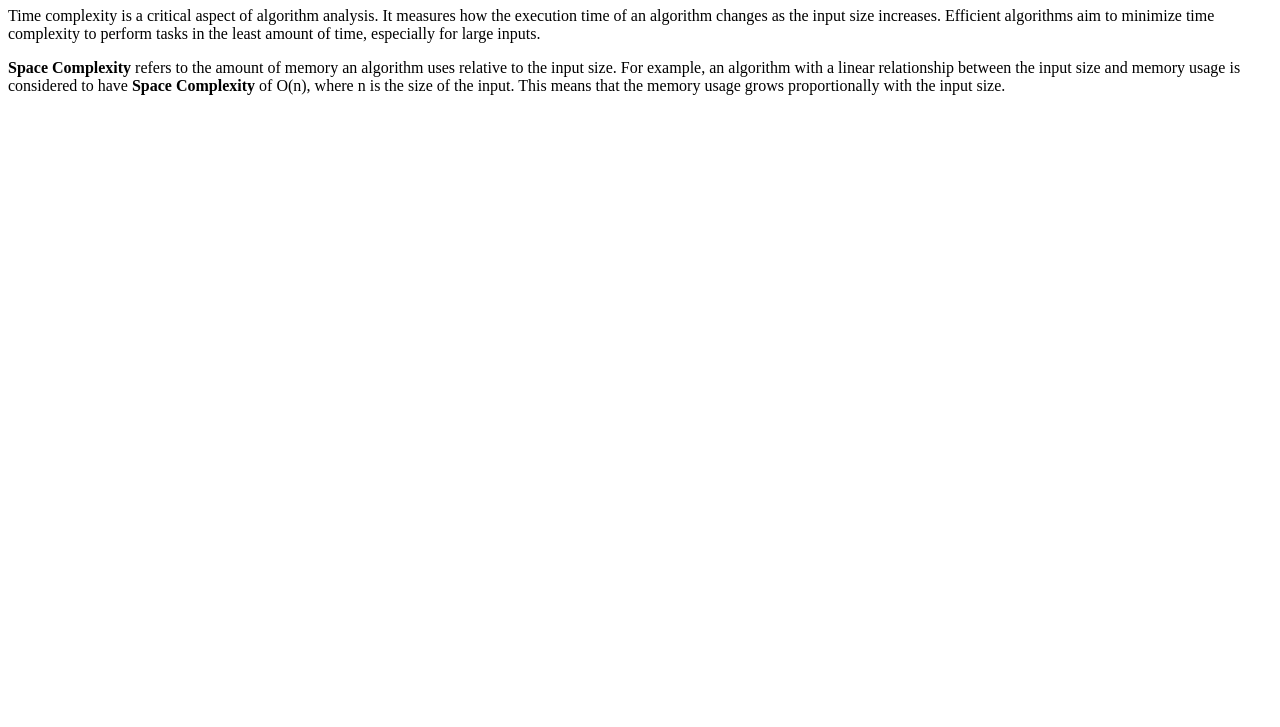
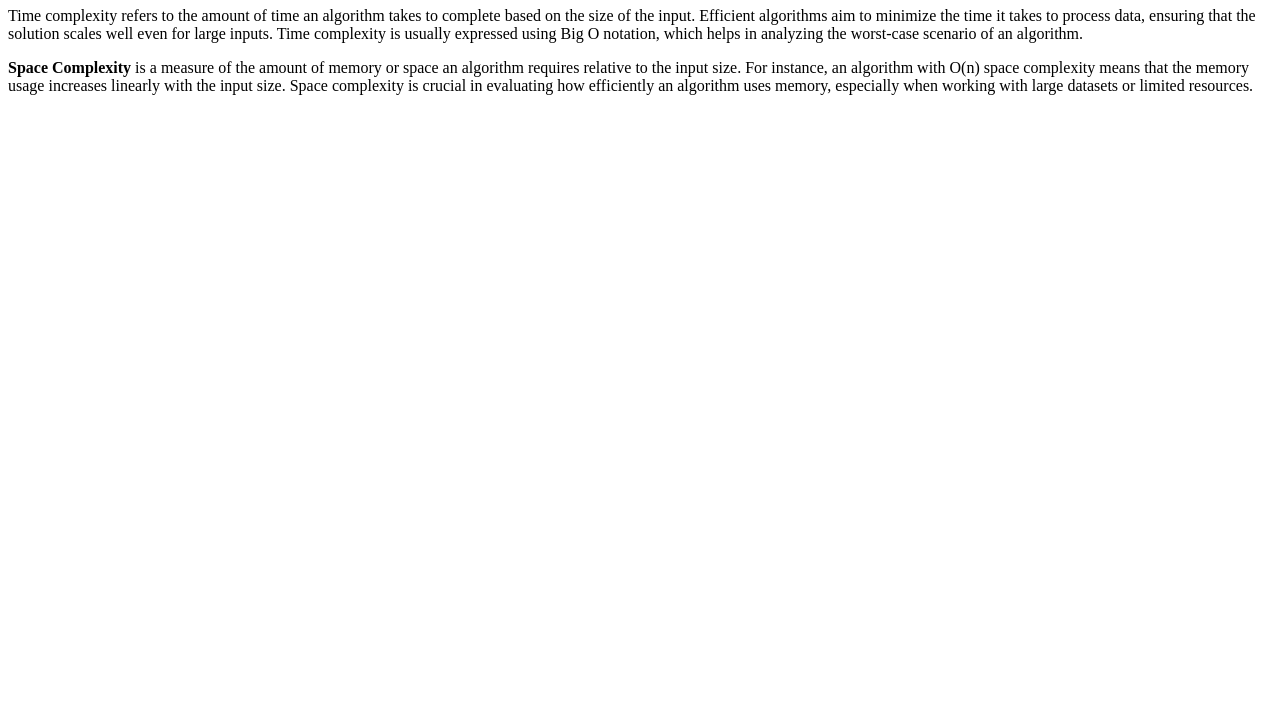
Before and after one commit to acciojob/time-and-space-complexity-bhawana-web, a website: page main.html in a window 1280 px wide. Shown: the part 73-800 px from the top of the page. Drawn offline with Linux system fonts and the light colour scheme.

Commit message:
created a submission

```diff
--- a/main.html
+++ b/main.html
@@ -1,29 +1,17 @@
 <!DOCTYPE html>
 <html lang="en">
-
 <head>
     <meta charset="UTF-8">
     <meta name="viewport" content="width=device-width, initial-scale=1.0">
     <title>Time and Space Complexity</title>
 </head>
-
 <body>
 
     <h1>Time and Space Complexity</h1>
 
-    <p>
-        Time complexity is a critical aspect of algorithm analysis. It measures how the execution time of an algorithm
-        changes as the input size increases. Efficient algorithms aim to minimize time complexity to perform tasks
-        in the least amount of time, especially for large inputs.
-    </p>
+    <p>Time complexity refers to the amount of time an algorithm takes to complete based on the size of the input. Efficient algorithms aim to minimize the time it takes to process data, ensuring that the solution scales well even for large inputs. Time complexity is usually expressed using Big O notation, which helps in analyzing the worst-case scenario of an algorithm.</p>
 
-    <p>
-        <b>Space Complexity</b> refers to the amount of memory an algorithm uses relative to the input size.
-        For example, an algorithm with a linear relationship between the input size and memory usage is considered
-        to have <b>Space Complexity</b> of O(n), where n is the size of the input. This means that the memory usage grows
-        proportionally with the input size.
-    </p>
+    <p><b>Space Complexity</b> is a measure of the amount of memory or space an algorithm requires relative to the input size. For instance, an algorithm with O(n) space complexity means that the memory usage increases linearly with the input size. Space complexity is crucial in evaluating how efficiently an algorithm uses memory, especially when working with large datasets or limited resources.</p>
 
 </body>
-
 </html>
```
